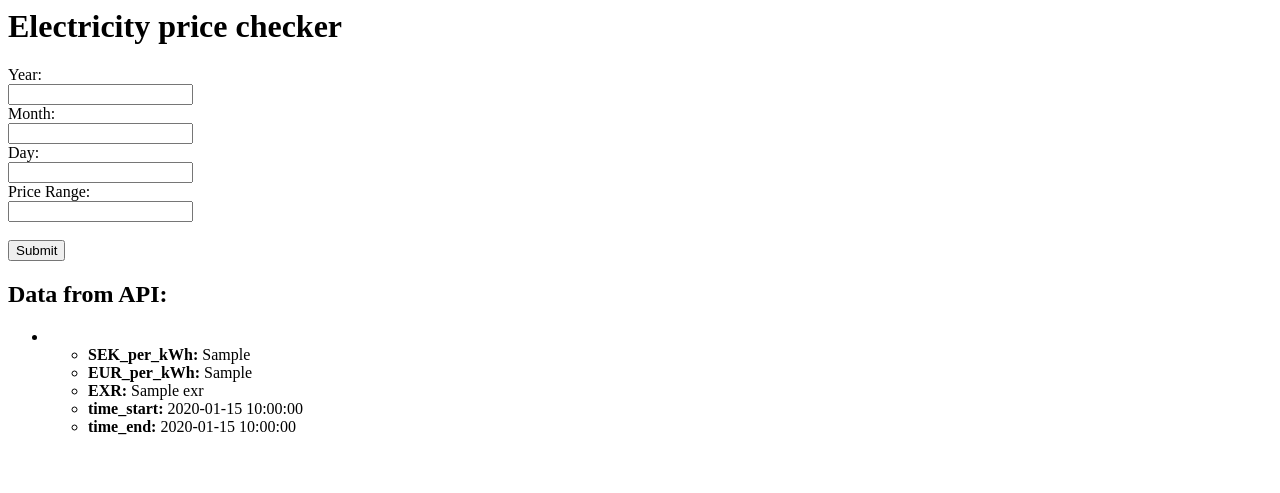
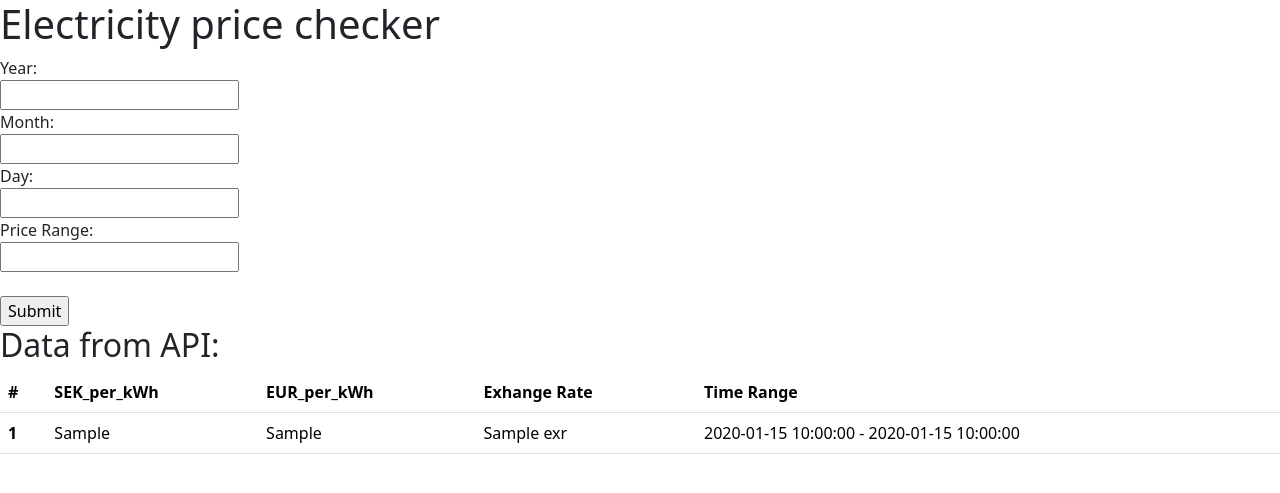
Before and after one commit to Nyxien/DevOps23_Programmering_2, a Flask app: template Inlämningsuppgift/application/templates/index.html in a window 1280 px wide. Shown: the top 493 px of the page. Run offline with Flask 3, Linux system fonts and the light colour scheme; the template is opened without the code that fills it: most values are stand-ins (such as "Sample title", 1, 10 or a date in 2020).

Commit message:
Changed how time is displayed and created a table

```diff
--- a/Inlämningsuppgift/application/app.py
+++ b/Inlämningsuppgift/application/app.py
@@ -1,4 +1,3 @@
-from urllib import request as urlrequest, parse
 from urllib import request as urlrequest, parse
 import json, ssl
 from flask import Flask, render_template, jsonify, request
@@ -20,6 +19,13 @@
         context = ssl._create_unverified_context()
         response = urlrequest.urlopen(url, context=context)
         data = json.loads(response.read())
+
+
+        # Här konverterar vi time_Start och time_end till tid stampar så det är mer läsbart för användaren. Detta görs genom att matcha tidsformatet i våran api och omvandla den.
+        for item in data:
+            item['time_start'] = datetime.strptime(item['time_start'], "%Y-%m-%dT%H:%M:%S%z").strftime("%H:%M")
+            item['time_end'] = datetime.strptime(item['time_end'], "%Y-%m-%dT%H:%M:%S%z").strftime("%H:%M")
+
         return data
 
     except urlrequest.HTTPError as e:
--- a/Inlämningsuppgift/application/templates/index.html
+++ b/Inlämningsuppgift/application/templates/index.html
@@ -1,5 +1,10 @@
+<!DOCTYPE html>
+<html lang="en">
   <head>
+    <meta charset="utf-8">
+    <meta name="viewport" content="width=device-width, initial-scale=1">
     <title>Electricity price checker</title>
+    <link href="https://cdn.jsdelivr.net/npm/bootstrap@5.3.2/dist/css/bootstrap.min.css" rel="stylesheet" integrity="sha384-T3c6CoIi6uLrA9TneNEoa7RxnatzjcDSCmG1MXxSR1GAsXEV/Dwwykc2MPK8M2HN" crossorigin="anonymous">
   </head>
   <body>
     <h1>Electricity price checker</h1>
@@ -17,18 +22,28 @@
 
     {% if data %}
     <h2>Data from API:</h2>
-      <ul>
+    <table class="table">
+      <thead>
+        <tr>
+          <th scope="col">#</th>
+          <th scope="col">SEK_per_kWh</th>
+          <th scope="col">EUR_per_kWh</th>
+          <th scope="col">Exhange Rate</th>
+          <th scope="col">Time Range</th>
+        </tr>
+      </thead>
+      <tbody>
         {% for item in data %}
-              <li>
-                  <ul>
-                      <li><strong>SEK_per_kWh:</strong> {{ item['SEK_per_kWh'] }}</li>
-                      <li><strong>EUR_per_kWh:</strong> {{ item['EUR_per_kWh'] }}</li>
-                      <li><strong>EXR:</strong> {{ item['EXR'] }}</li>
-                      <li><strong>time_start:</strong> {{ item['time_start'] }}</li>
-                      <li><strong>time_end:</strong> {{ item['time_end'] }}</li>
-                  </ul>
-              </li>
+        <tr>
+          <th scope="row">{{ loop.index }}</th>
+          <td>{{ item['SEK_per_kWh'] }}</td>
+          <td>{{ item['EUR_per_kWh'] }}</td>
+          <td>{{ item['EXR'] }}</td>
+          <td>{{ item['time_start'] }} - {{ item['time_end'] }}</td>
+        </tr>
         {% endfor %}
-      </ul>
+      </tbody>
+    </table>
     {% endif %}
   </body>
+</html>
```
Lines whose indentation alone changed are shown as unchanged.
